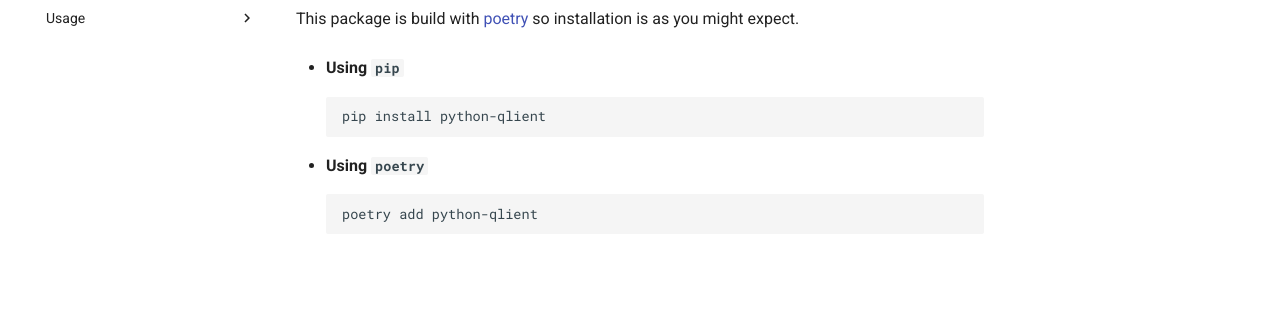
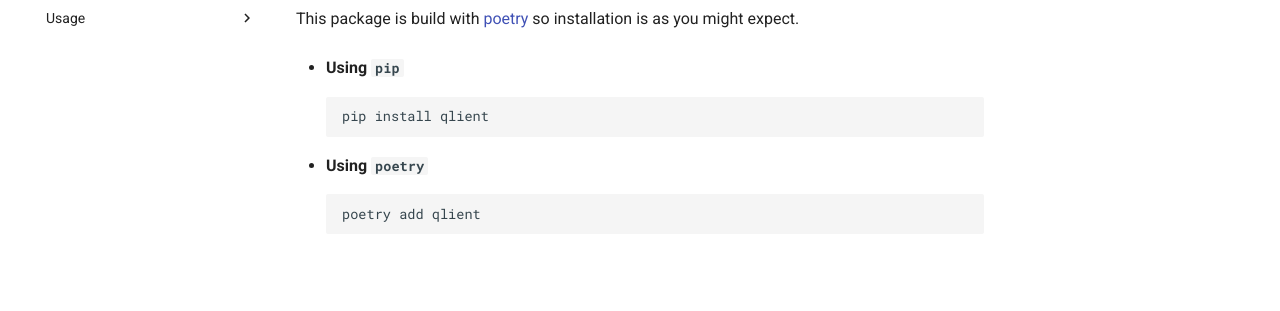
Before and after one commit to qlient-org/python-qlient, an MkDocs documentation site: the page built from docs/install.md, in a window 1280 px wide. Shown: the part 174-485 px from the top of the page. Built offline with MkDocs 1.6.1 and Material for MkDocs 9.7.7, drawn with Linux system fonts in a browser that asks for light colours; comment, search, counter and statistics services are not loaded; the version menu is left out.

Commit message:
[docs] rename to only `qlient`

````diff
--- a/docs/install.md
+++ b/docs/install.md
@@ -4,10 +4,10 @@ This package is build with [poetry](https://python-poetry.org/) so installation
 
 * **Using `pip`**
 ```shell
-pip install python-qlient
+pip install qlient
 ```
 
 * **Using `poetry`**
 ```shell
-poetry add python-qlient
+poetry add qlient
 ```
--- a/pyproject.toml
+++ b/pyproject.toml
@@ -1,6 +1,6 @@
 [tool.poetry]
-name = "python-qlient"
-version = "2.0.0-alpha"
+name = "qlient"
+version = "0.0.1-alpha"
 description = "A fast and modern graphql client designed with simplicity in mind."
 authors = ["Daniel Seifert <info@danielseifert.ch>"]
 maintainers = ["Daniel Seifert <info@danielseifert.ch>"]
````
Also changed, not shown: README.md (+1 -1 lines).
